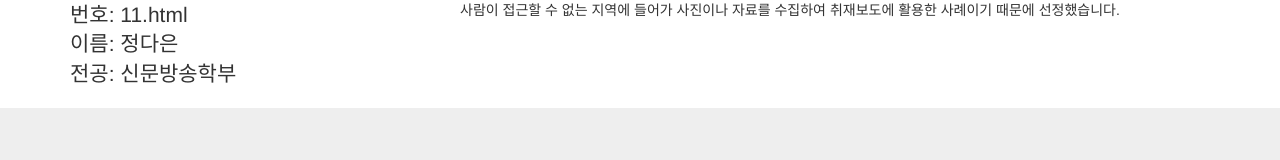
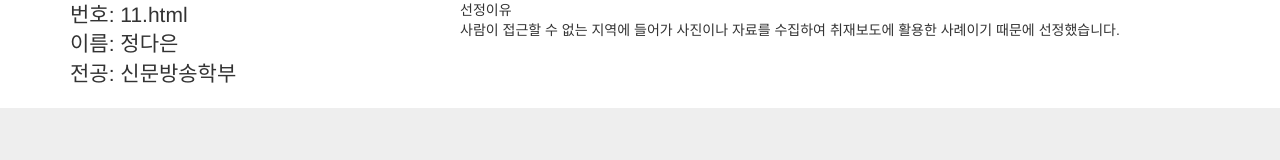
Before and after one commit to dlatnals/media-interface-2016, a plain HTML site: page casestudy/11.html in a window 1280 px wide. Shown: the top 160 px of the page. Drawn offline with nearby package versions, Linux system fonts and the light colour scheme.

Commit message:
Update 11.html

```diff
--- a/casestudy/11.html
+++ b/casestudy/11.html
@@ -19,7 +19,8 @@
         </div>
 
         <div class="col-lg-8">
-          사람이 접근할 수 없는 지역에 들어가 사진이나 자료를 수집하여 취재보도에 활용한 사례이기 때문에 선정했습니다.
+          선정이유 <br/>
+          사람이 접근할 수 없는 지역에 들어가 사진이나 자료를 수집하여 취재보도에 활용한 사례이기 때문에 선정했습니다. <br/>
         </div>
 
       </div>
```
